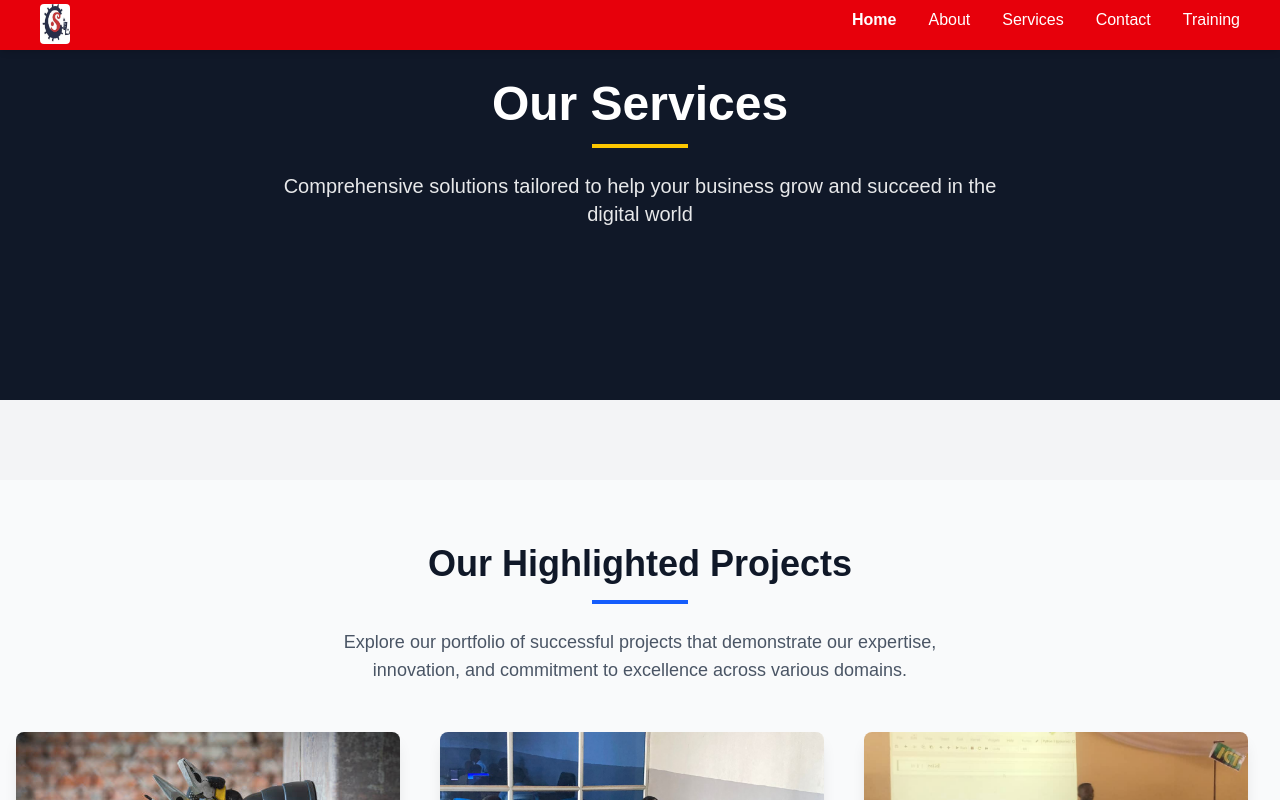
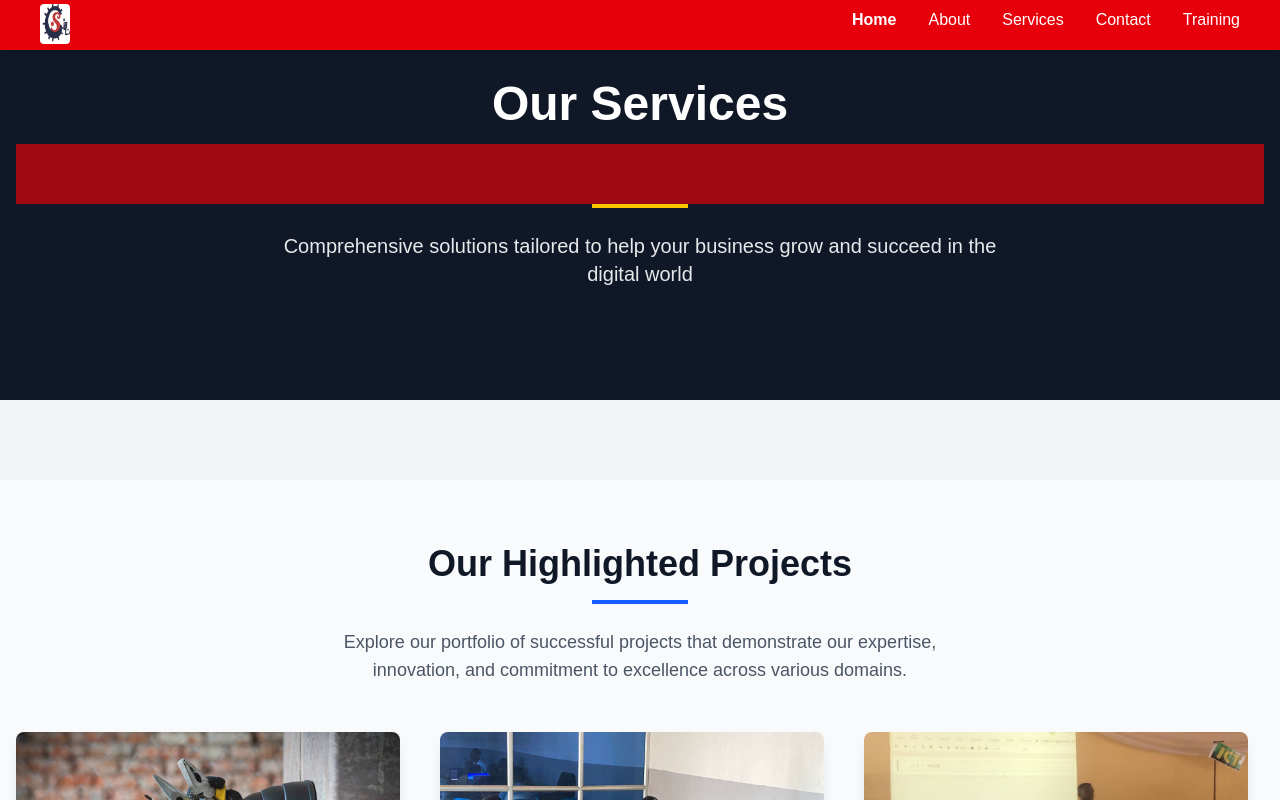
Before and after one commit to Mcdave01/classicsystems, a Next.js app: page /Services in a window 1280 px wide. Shown: the top 800 px of the page. Built offline with nearby package versions, Linux system fonts and the light colour scheme.

Commit message:
Updated project Just Now

```diff
--- a/src/components/ServicesBanner.jsx
+++ b/src/components/ServicesBanner.jsx
@@ -8,10 +8,12 @@ const ServicesBanner = () => {
           <h1 className="text-4xl md:text-5xl font-bold text-white mb-4" data-aos="fade-up">
             Our Services
           </h1>
+          <div className="bg-red-800 width-[400px] h-[60px]"></div>
           <div className="w-24 h-1 bg-yellow-400 mx-auto mb-6" data-aos="fade-up" data-aos-delay="100"></div>
           <p className="text-xl text-white/90 max-w-3xl mx-auto" data-aos="fade-up" data-aos-delay="200">
             Comprehensive solutions tailored to help your business grow and succeed in the digital world
           </p>
+
         </div>
       </div>
     </div>
```
